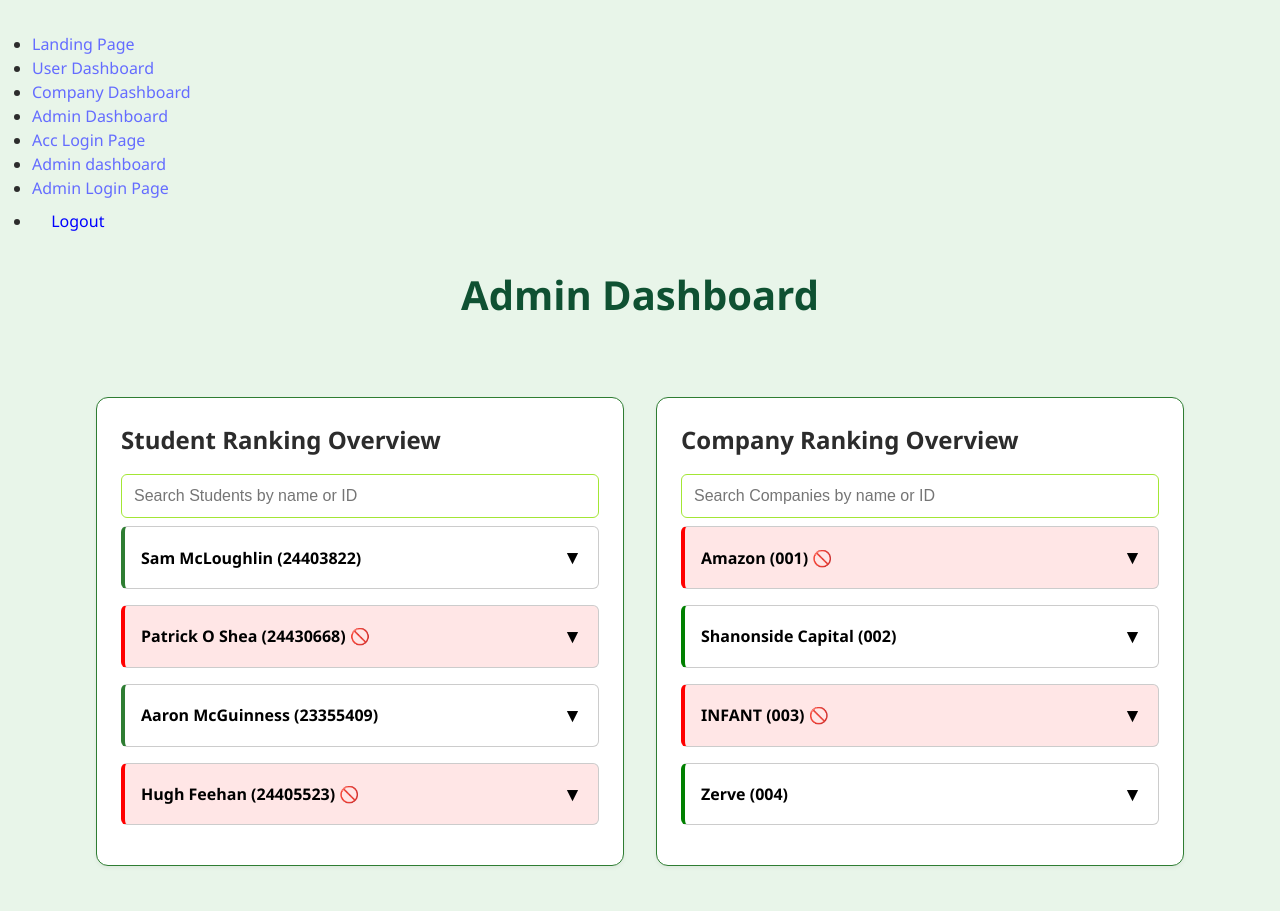
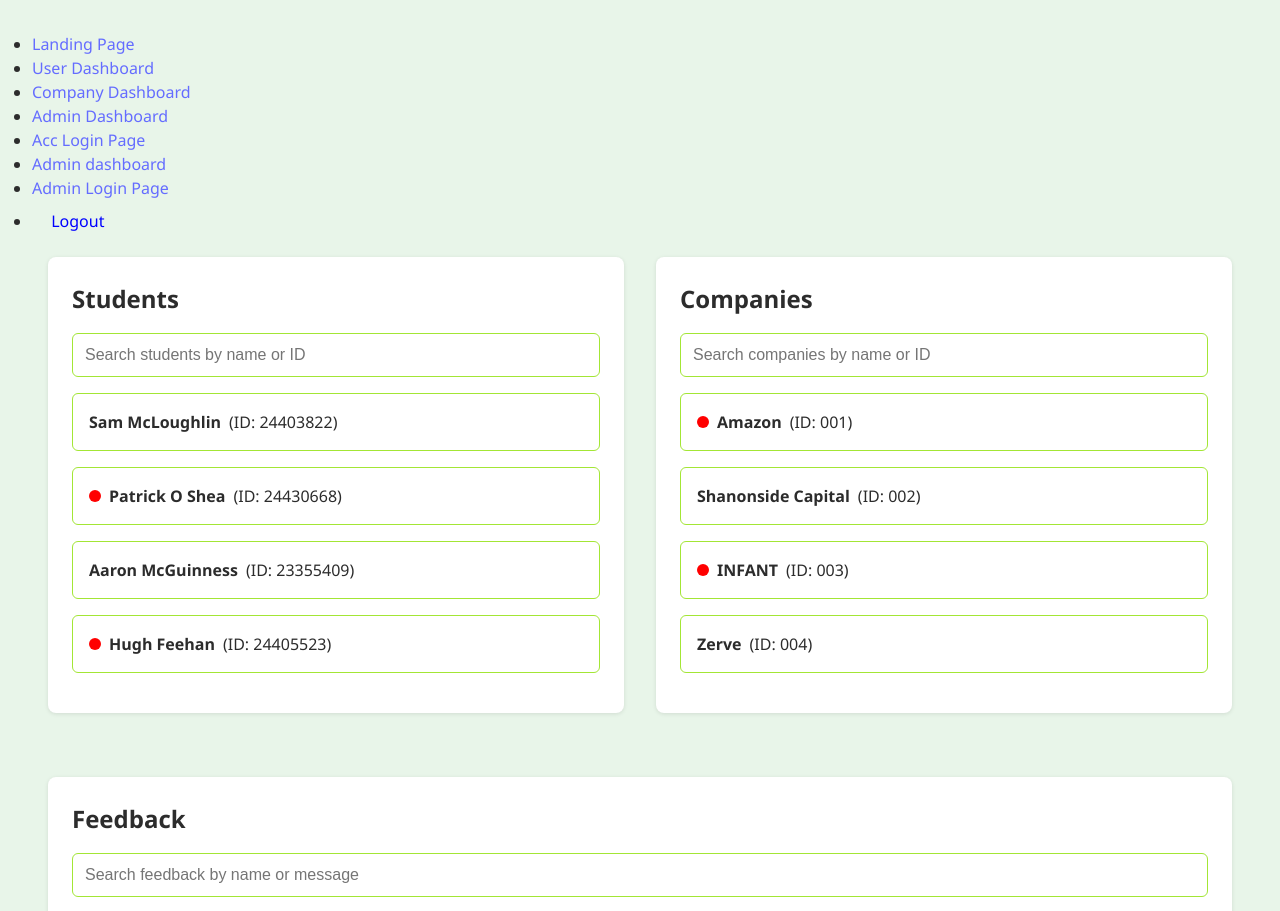
Before and after one commit to Patrick0shea/RDBProject, a React (Vite) app: page /admin-dashboard3 in a window 1280 px wide. Shown: the top 911 px of the page. Built offline with nearby package versions, Linux system fonts and the light colour scheme.

Commit message:
Admin dashboard

```diff
--- a/src/components/pages/dashboards/AdminDashboard3.tsx
+++ b/src/components/pages/dashboards/AdminDashboard3.tsx
@@ -1,4 +1,4 @@
-import React, { useEffect, useState } from 'react';
+import React, { useState, useEffect } from 'react';
 
 interface Student {
   id: string;
@@ -25,158 +25,59 @@ interface SearchBar {
 }
 
 interface Feedback {
-  name: string,
-  message: string
+  name: string;
+  message: string;
 }
 
 const AdminDashboard: React.FC = () => {
-
-  /*Students */
+  /* Students */
   const [students, setStudents] = useState<Student[]>([]);
   const [openStudentIds, setOpenStudentIds] = useState<Set<string>>(new Set());
-/*Companies*/
+
+  /* Companies */
   const [companies, setCompanies] = useState<Company[]>([]);
   const [openCompanyIds, setOpenCompanyIds] = useState<Set<string>>(new Set());
-/*SearchBar*/
+
+  /* Search Bars */
   const [studentSearch, setStudentSearch] = useState('');
   const [companySearch, setCompanySearch] = useState('');
-/*Feedback*/
+  const [feedbackSearch, setFeedbackSearch] = useState('');
+
+  /* Feedback */
   const [feedbackList, setFeedbackList] = useState<Feedback[]>([]);
-  const [feedbackSearch, setFeedbackSearch] = useState('');
   const [isFeedbackOpen, setIsFeedbackOpen] = useState(false);
 
-
-/*Content for tables*/
-
-  /*Student Placeholder*/
+  /* Load mock data */
   useEffect(() => {
     const mockStudents: Student[] = [
-      {
-        id: '24403822',
-        name: 'Sam McLoughlin',
-        qca: 3.88,
-        attendance: 90,
-        averageParticipationPercentage: 20,
-        score: 70,
-        behavioralTrait: 'Team Player',
-        hasRanked: true,
-      },
-      {
-        id: '24430668',
-        name: 'Patrick O Shea',
-        qca: 3.52,
-        attendance: 90,
-        averageParticipationPercentage: 25,
-        score: 70,
-        behavioralTrait: 'Problem Solver',
-        hasRanked: false,
-      },
-      {
-        id: '23355409',
-        name: 'Aaron McGuinness',
-        qca: 3.96,
-        attendance: 90,
-        averageParticipationPercentage: 15,
-        score: 70,
-        behavioralTrait: 'Creative Thinker',
-        hasRanked: true,
-      },
-      {
-        id: '24405523',
-        name: 'Hugh Feehan',
-        qca: 2.85,
-        attendance: 90,
-        averageParticipationPercentage: 10,
-        score: 70,
-        behavioralTrait: 'Independent Worker',
-        hasRanked: false,
-      },
+      { id: '24403822', name: 'Sam McLoughlin', qca: 3.88, attendance: 90, averageParticipationPercentage: 20, score: 70, behavioralTrait: 'Team Player', hasRanked: true },
+      { id: '24430668', name: 'Patrick O Shea', qca: 3.52, attendance: 90, averageParticipationPercentage: 25, score: 70, behavioralTrait: 'Problem Solver', hasRanked: false },
+      { id: '23355409', name: 'Aaron McGuinness', qca: 3.96, attendance: 90, averageParticipationPercentage: 15, score: 70, behavioralTrait: 'Creative Thinker', hasRanked: true },
+      { id: '24405523', name: 'Hugh Feehan', qca: 2.85, attendance: 90, averageParticipationPercentage: 10, score: 70, behavioralTrait: 'Independent Worker', hasRanked: false },
     ];
     setStudents(mockStudents);
   }, []);
 
-  /*Company Placeholder*/
   useEffect(() => {
     const mockCompanies: Company[] = [
-      {
-        id: '001',
-        name: 'Amazon',
-        capacity: 6,
-        hasRanked: false,
-      },
-      {
-        id: '002',
-        name: 'Shanonside Capital',
-        capacity: 2,
-        hasRanked: true,
-      },
-      {
-        id: '003',
-        name: 'INFANT',
-        capacity: 2,
-        hasRanked: false,
-      },
-      {
-        id: '004',
-        name: 'Zerve',
-        capacity: 1,
-        hasRanked: true,
-      },
+      { id: '001', name: 'Amazon', capacity: 6, hasRanked: false },
+      { id: '002', name: 'Shanonside Capital', capacity: 2, hasRanked: true },
+      { id: '003', name: 'INFANT', capacity: 2, hasRanked: false },
+      { id: '004', name: 'Zerve', capacity: 1, hasRanked: true },
     ];
     setCompanies(mockCompanies);
   }, []);
 
-  /*Some placeholders for feedback*/
   useEffect(() => {
     const mockFeedback: Feedback[] = [
-        {
-          name: 'Bence',
-          message: 'I cannot access the user dashboard'
-        },
-        {
-          name: 'Hugh',
-          message: 'My student number doesnt work'
-        },
-        {
-          name: 'Aaron',
-          message: 'Results are not updating'
-        }
+      { name: 'Bence', message: 'I cannot access the user dashboard' },
+      { name: 'Hugh', message: 'My student number doesnt work' },
+      { name: 'Aaron', message: 'Results are not updating' },
     ];
     setFeedbackList(mockFeedback);
-      }, [])
+  }, []);
 
-      /*Add Searching in feedback by name or message*/
-const filteredFeedback = feedbackList.filter(
-  (entry) =>
-    entry.name.toLowerCase().includes(feedbackSearch.toLowerCase()) ||
-    entry.message.toLowerCase().includes(feedbackSearch.toLowerCase())
-);
-
-
-  const toggleDetails = (id: string) => {
-    setOpenStudentIds((prev) => {
-      const newSet = new Set(prev);
-      if (newSet.has(id)) {
-        newSet.delete(id);
-      } else {
-        newSet.add(id);
-      }
-      return newSet;
-    });
-  };
-
-  const toggleCompanyDetails = (id: string) => {
-    setOpenCompanyIds((prev) => {
-      const newSet = new Set(prev);
-      if (newSet.has(id)) {
-        newSet.delete(id);
-      } else {
-        newSet.add(id);
-      }
-      return newSet;
-    });
-  };
-
+  /* Filtered data */
   const filteredStudents = students.filter(
     (student) =>
       student.name.toLowerCase().includes(studentSearch.toLowerCase()) ||
@@ -189,210 +90,183 @@ const filteredFeedback = feedbackList.filter(
       company.id.includes(companySearch)
   );
 
+  const filteredFeedback = feedbackList.filter(
+    (entry) =>
+      entry.name.toLowerCase().includes(feedbackSearch.toLowerCase()) ||
+      entry.message.toLowerCase().includes(feedbackSearch.toLowerCase())
+  );
+
+  /* Toggle functions */
+  const toggleDetails = (id: string) => {
+    setOpenStudentIds((prev) => {
+      const newSet = new Set(prev);
+      if (newSet.has(id)) newSet.delete(id);
+      else newSet.add(id);
+      return newSet;
+    });
+  };
+
+  const toggleCompanyDetails = (id: string) => {
+    setOpenCompanyIds((prev) => {
+      const newSet = new Set(prev);
+      if (newSet.has(id)) newSet.delete(id);
+      else newSet.add(id);
+      return newSet;
+    });
+  };
+
+  /* Reusable SearchBar */
   const renderSearchBar = ({ placeholder, value, onChange }: SearchBar) => (
   <input
     type="text"
     placeholder={placeholder}
     value={value}
     onChange={(e) => onChange(e.target.value)}
-      style={{
-        display: 'block',
-        width: '100%',
-        padding: '0.75rem',
-        marginTop: '0.5rem',
-        marginBottom: '0.5rem',
-        fontSize: '1rem',
-        borderRadius: '6px',
-        border: '1px solid #A3E635',
-        boxSizing: 'border-box',
-        background: '#FFFFFF',
-        color: '#1F2937',
-      }}
+    className="search-input"
   />
 );
 
 return (
-   <div style={{ padding: '2rem' }}>
-    {/* Admin Dashboard Heading */}
-    <h1 style={{
-      fontSize: '2.5rem',
-      fontWeight: 'bold',
-      color: '#0F5132',
-      marginBottom: '2rem',
-      textAlign: 'center',
-    }}>
-      Admin Dashboard
-    </h1>
-
-    <div className="dashboard-container" style={{ display: 'flex', gap: '2rem', flexWrap: 'wrap' }}>
-      {/* Student Section */}
-      <div className="ranking-block scrollable" style={{ flex: 1, minWidth: '320px' }}>
-        <h2 className="ranking-title">Student Ranking Overview</h2>
+  <div style={{ padding: '1rem' }}>
+    {/* Students and Companies side by side */}
+    <div
+      style={{
+        display: 'flex',
+        gap: '2rem',
+        alignItems: 'flex-start',
+        flexWrap: 'wrap',
+      }}
+    >
+      {/* Students */}
+      <div className="card" style={{ flex: 1, minWidth: '300px' }}>
+        <h2>Students</h2>
         {renderSearchBar({
-          placeholder: 'Search Students by name or ID',
+          placeholder: 'Search students by name or ID',
           value: studentSearch,
           onChange: setStudentSearch,
         })}
-        {filteredStudents.map((student) => {
-          const isMissingRanking = !student.hasRanked;
-          const isOpen = openStudentIds.has(student.id);
-
-          return (
+        <div>
+          {filteredStudents.length === 0 && <p>No students found</p>}
+          {filteredStudents.map((student) => (
             <div
               key={student.id}
               style={{
-                backgroundColor: isMissingRanking ? '#ffe6e6' : 'var(--white)',
-                border: '1px solid #ccc',
-                borderLeft: isMissingRanking ? '4px solid red' : '4px solid var(--green)',
+                border: '1px solid #A3E635',
+                borderRadius: '6px',
                 padding: '1rem',
-                borderRadius: '6px',
                 marginBottom: '1rem',
-              }}
-            >
-              <div
-                onClick={() => toggleDetails(student.id)}
-                style={{
-                  display: 'flex',
-                  justifyContent: 'space-between',
-                  alignItems: 'center',
+                backgroundColor: '#FFFFFF',
                 cursor: 'pointer',
               }}
+              onClick={() => toggleDetails(student.id)}
             >
-                <div>
-                  <strong>
-                    {student.name} ({student.id})
-                  </strong>{' '}
-                  {!student.hasRanked && <span title="Ranking Not Submitted">🚫</span>}
+              <div style={{ display: 'flex', alignItems: 'center', gap: '0.5rem' }}>
+                {!student.hasRanked && (
+                  <span
+                    style={{
+                      width: '12px',
+                      height: '12px',
+                      backgroundColor: 'red',
+                      borderRadius: '50%',
+                      display: 'inline-block',
+                    }}
+                    title="Has not ranked"
+                  />
+                )}
+                <strong>{student.name}</strong> (ID: {student.id})
               </div>
-                <div style={{ fontSize: '1.2rem' }}>{isOpen ? '▲' : '▼'}</div>
-              </div>
-
-              {isOpen && (
-                <div style={{ marginTop: '1rem' }}>
-                  <p>
-                    <strong>QCA:</strong> {student.qca.toFixed(2)}
-                  </p>
-                  <p>
-                    <strong>Behavioral Trait:</strong> {student.behavioralTrait}
-                  </p>
-                  <p>
-                    <strong>Attendance:</strong> {student.attendance}%
-                  </p>
-                  <p>
-                    <strong>Average Project Participation:</strong> {student.averageParticipationPercentage}%
-                  </p>
-                  <p>
-                    <strong>Overall Score:</strong> {student.score}
-                  </p>
+              {openStudentIds.has(student.id) && (
+                <div style={{ marginTop: '0.5rem', fontSize: '0.9rem', color: '#4B5563' }}>
+                  <p>QCA: {student.qca}</p>
+                  <p>Attendance: {student.attendance}%</p>
+                  <p>Participation: {student.averageParticipationPercentage}%</p>
+                  <p>Score: {student.score}</p>
+                  <p>Behavioral Trait: {student.behavioralTrait}</p>
+                  <p>Has Ranked: {student.hasRanked ? 'Yes' : 'No'}</p>
                 </div>
               )}
             </div>
-          );
-        })}
+          ))}
+        </div>
       </div>
 
-      {/* Company Section */}
-      <div className="ranking-block" style={{ flex: 1, minWidth: '320px' }}>
-        <h2 className="ranking-title">Company Ranking Overview</h2>
+      {/* Companies */}
+      <div className="card" style={{ flex: 1, minWidth: '300px' }}>
+        <h2>Companies</h2>
         {renderSearchBar({
-          placeholder: 'Search Companies by name or ID',
+          placeholder: 'Search companies by name or ID',
           value: companySearch,
           onChange: setCompanySearch,
         })}
-        {filteredCompanies.map((company) => {
-          const isMissingRanking = !company.hasRanked;
-          const isOpen = openCompanyIds.has(company.id);
-
-          return (
+        <div>
+          {filteredCompanies.length === 0 && <p>No companies found</p>}
+          {filteredCompanies.map((company) => (
             <div
               key={company.id}
               style={{
-                backgroundColor: isMissingRanking ? '#ffe6e6' : 'white',
-                border: '1px solid #ccc',
-                borderLeft: isMissingRanking ? '4px solid red' : '4px solid green',
+                border: '1px solid #A3E635',
+                borderRadius: '6px',
                 padding: '1rem',
-                borderRadius: '6px',
                 marginBottom: '1rem',
-              }}
-            >
-              <div
-                onClick={() => toggleCompanyDetails(company.id)}
-                style={{
-                  display: 'flex',
-                  justifyContent: 'space-between',
-                  alignItems: 'center',
+                backgroundColor: '#FFFFFF',
                 cursor: 'pointer',
               }}
+              onClick={() => toggleCompanyDetails(company.id)}
             >
-                <div>
-                  <strong>
-                    {company.name} ({company.id})
-                  </strong>{' '}
-                  {!company.hasRanked && <span title="Ranking Not Submitted">🚫</span>}
+              <div style={{ display: 'flex', alignItems: 'center', gap: '0.5rem' }}>
+                {!company.hasRanked && (
+                  <span
+                    style={{
+                      width: '12px',
+                      height: '12px',
+                      backgroundColor: 'red',
+                      borderRadius: '50%',
+                      display: 'inline-block',
+                    }}
+                    title="Has not ranked"
+                  />
+                )}
+                <strong>{company.name}</strong> (ID: {company.id})
               </div>
-                <div style={{ fontSize: '1.2rem' }}>{isOpen ? '▲' : '▼'}</div>
-              </div>
-
-              {isOpen && (
-                <div style={{ marginTop: '1rem' }}>
-                  <p><strong>Capacity:</strong> {company.capacity}</p>
+              {openCompanyIds.has(company.id) && (
+                <div style={{ marginTop: '0.5rem', fontSize: '0.9rem', color: '#4B5563' }}>
+                  <p>Capacity: {company.capacity}</p>
+                  <p>Has Ranked: {company.hasRanked ? 'Yes' : 'No'}</p>
                 </div>
               )}
             </div>
-          );
-        })}
+          ))}
+        </div>
       </div>
     </div>
 
-    {/* Feedback Section */}
-    <div className="ranking-block" style={{ marginTop: '2rem' }}>
-      <div
-        onClick={() => setIsFeedbackOpen(!isFeedbackOpen)}
-        style={{
-          display: 'flex',
-          justifyContent: 'space-between',
-          alignItems: 'center',
-          cursor: 'pointer',
-          backgroundColor: '#F3F4F6',
-          border: '1px solid #ccc',
-          borderLeft: '4px solid #A3E635',
-          padding: '1rem',
-          borderRadius: '6px',
-        }}
-      >
-        <h2 className="ranking-title" style={{ margin: 0 }}>Feedback</h2>
-        <div style={{ fontSize: '1.2rem' }}>{isFeedbackOpen ? '▲' : '▼'}</div>
-      </div>
 
-      {isFeedbackOpen && (
-        <div style={{ marginTop: '1rem' }}>
+    {/* Feedback below */}
+    <div className="card" style={{ marginTop: '2rem' }}>
+      <h2>Feedback</h2>
       {renderSearchBar({
-            placeholder: 'Search Feedback by name or message',
+        placeholder: 'Search feedback by name or message',
         value: feedbackSearch,
         onChange: setFeedbackSearch,
       })}
-          {filteredFeedback.length > 0 ? (
-            filteredFeedback.map((entry, index) => (
+      <div>
+        {filteredFeedback.length === 0 && <p>No feedback found</p>}
+        {filteredFeedback.map((fb, idx) => (
           <div
-                key={index}
+            key={idx}
             style={{
-                  backgroundColor: '#f9f9f9',
-                  border: '1px solid #ccc',
-                  borderLeft: '4px solid #A3E635',
+              border: '1px solid #A3E635',
+              borderRadius: '6px',
               padding: '1rem',
-                  borderRadius: '6px',
               marginBottom: '1rem',
+              backgroundColor: '#FFFFFF',
             }}
           >
-                <p><strong>{entry.name}</strong></p>
-                <p style={{ marginTop: '0.5rem', color: '#4B5563' }}>{entry.message}</p>
+            <strong>{fb.name}</strong>
+            <p>{fb.message}</p>
           </div>
-            ))
-          ) : (
-            <p style={{ marginTop: '1rem' }}>No feedback entries match your search.</p>
-          )}
+        ))}
       </div>
-      )}
     </div>
   </div>
 );
--- a/src/styles/App.css
+++ b/src/styles/App.css
@@ -273,3 +273,26 @@ h2 {
     cursor: pointer;
     margin-top: 1.5rem;
 }
+
+/* Cards to seperate tables in a page*/
+.card {
+  background-color: #ffffff; /* white */
+  border-radius: 8px;
+  box-shadow: 0 1px 4px rgb(0 0 0 / 0.1);
+  padding: 1.5rem;
+  margin-bottom: 2rem;
+}
+
+/* Search bar styling*/
+.search-input {
+  display: block;
+  width: 100%;
+  padding: 0.75rem;
+  margin: 0.5rem 0 1rem 0;
+  font-size: 1rem;
+  border-radius: 6px;
+  border: 1px solid #A3E635;
+  box-sizing: border-box;
+  background: #FFFFFF;
+  color: #1F2937;
+}
```
Lines whose indentation alone changed are shown as unchanged.
